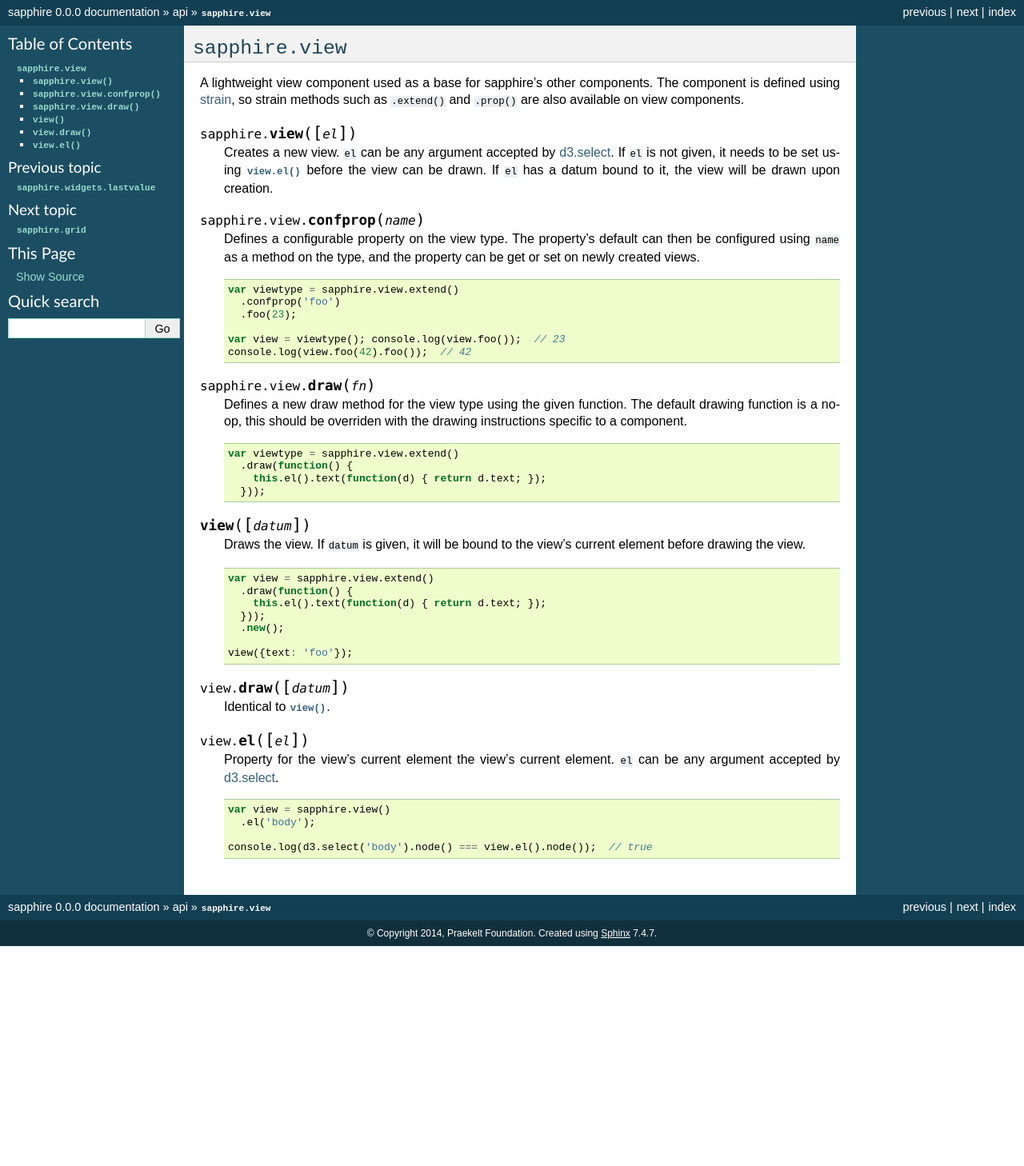
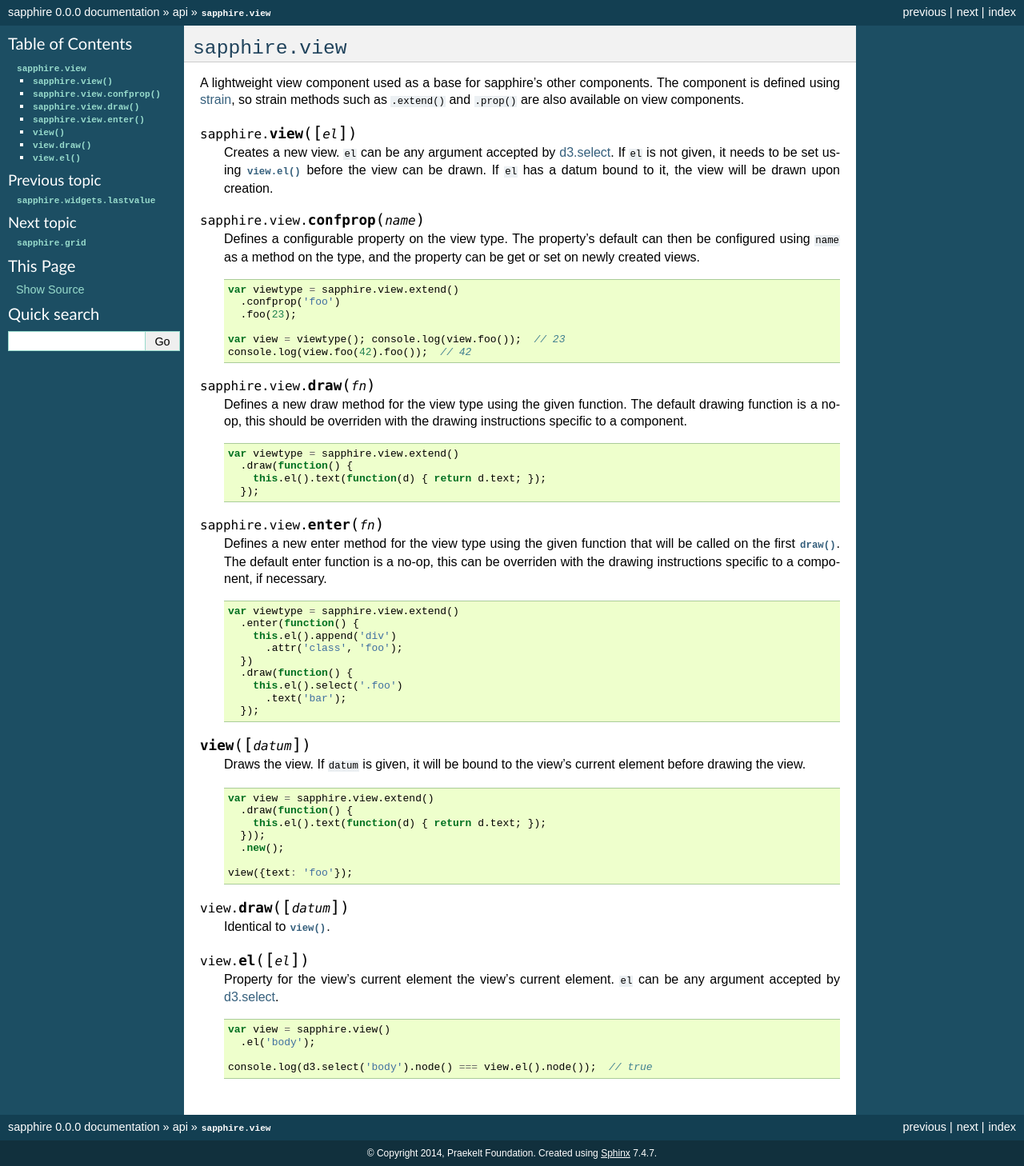
Before and after one commit to praekelt/sapphire, a Sphinx documentation site: the page built from docs/api/view.rst, in a window 1280 px wide. Shown: the whole page at 80% size. Built offline with Sphinx 7.4.7, drawn with Linux system fonts in a browser that asks for light colours; before the commit the page ends 1183 px from its top, so only the background shows below that.

Commit message:
Document sapphire.view.enter()

```diff
--- a/docs/api/view.rst
+++ b/docs/api/view.rst
@@ -40,7 +40,27 @@
     var viewtype = sapphire.view.extend()
       .draw(function() {
         this.el().text(function(d) { return d.text; });
-      }));
+      });
+
+
+.. function:: sapphire.view.enter(fn)
+
+  Defines a new enter method for the view type using the given function that
+  will be called on the first :func:`draw`. The default enter function is a
+  no-op, this can be overriden with the drawing instructions specific to a
+  component, if necessary.
+
+  .. code-block:: javascript
+
+    var viewtype = sapphire.view.extend()
+      .enter(function() {
+        this.el().append('div')
+          .attr('class', 'foo');
+      })
+      .draw(function() {
+        this.el().select('.foo')
+          .text('bar');
+      });
 
 
 .. function:: view([datum])
```
